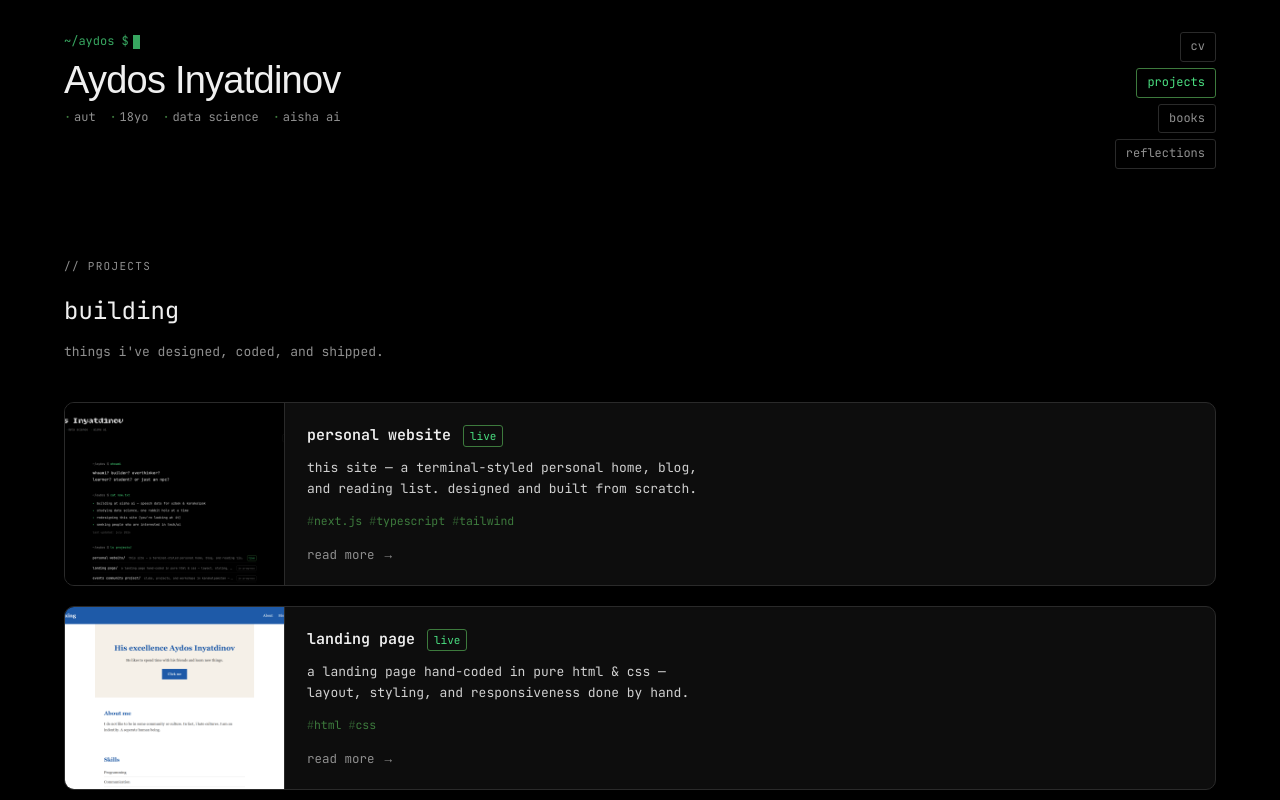
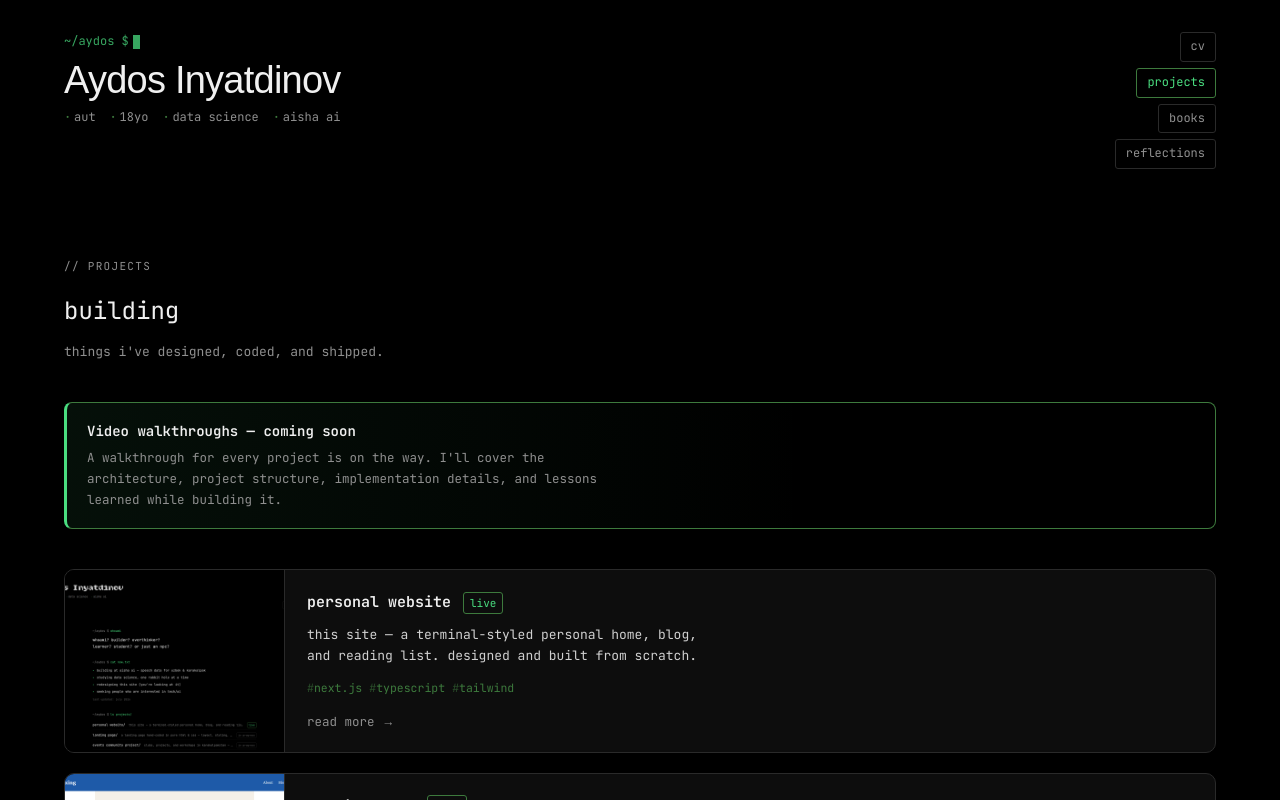
Before and after one commit to AydosIn/my-site, a Next.js app: page /projects in a window 1280 px wide. Shown: the top 800 px of the page. Built offline with nearby package versions, Linux system fonts and the light colour scheme; a web font is replaced by a local one.

Commit message:
Add upcoming walkthroughs notice

```diff
--- a/app/globals.css
+++ b/app/globals.css
@@ -903,6 +903,29 @@ a {
 }
 
 /* ============ Projects ============ */
+.projects-walkthrough {
+  padding: 18px 20px;
+  border: 0.5px solid var(--accent);
+  border-left: 3px solid var(--terminal);
+  border-radius: 8px;
+  background: linear-gradient(90deg, rgba(74, 222, 128, 0.07), transparent 65%);
+}
+
+.projects-walkthrough__title {
+  color: var(--bright);
+  font-size: 14px;
+  font-weight: 600;
+  line-height: 1.5;
+}
+
+.projects-walkthrough__description {
+  max-width: 74ch;
+  margin-top: 6px;
+  color: var(--dim);
+  font-size: 12.5px;
+  line-height: 1.65;
+}
+
 .project-grid {
   display: flex;
   flex-direction: column;
--- a/app/projects/page.tsx
+++ b/app/projects/page.tsx
@@ -15,6 +15,16 @@ export default function ProjectsPage() {
         <p className="page-header__sub">things i&apos;ve designed, coded, and shipped.</p>
       </header>
 
+      <section className="projects-walkthrough" aria-labelledby="walkthrough-title">
+        <h2 id="walkthrough-title" className="projects-walkthrough__title">
+          Video walkthroughs — coming soon
+        </h2>
+        <p className="projects-walkthrough__description">
+          A walkthrough for every project is on the way. I&apos;ll cover the architecture,
+          project structure, implementation details, and lessons learned while building it.
+        </p>
+      </section>
+
       <ProjectsList projects={projects} />
 
       <Link href="/" className="section__link" style={{ marginTop: "40px" }}>
```
